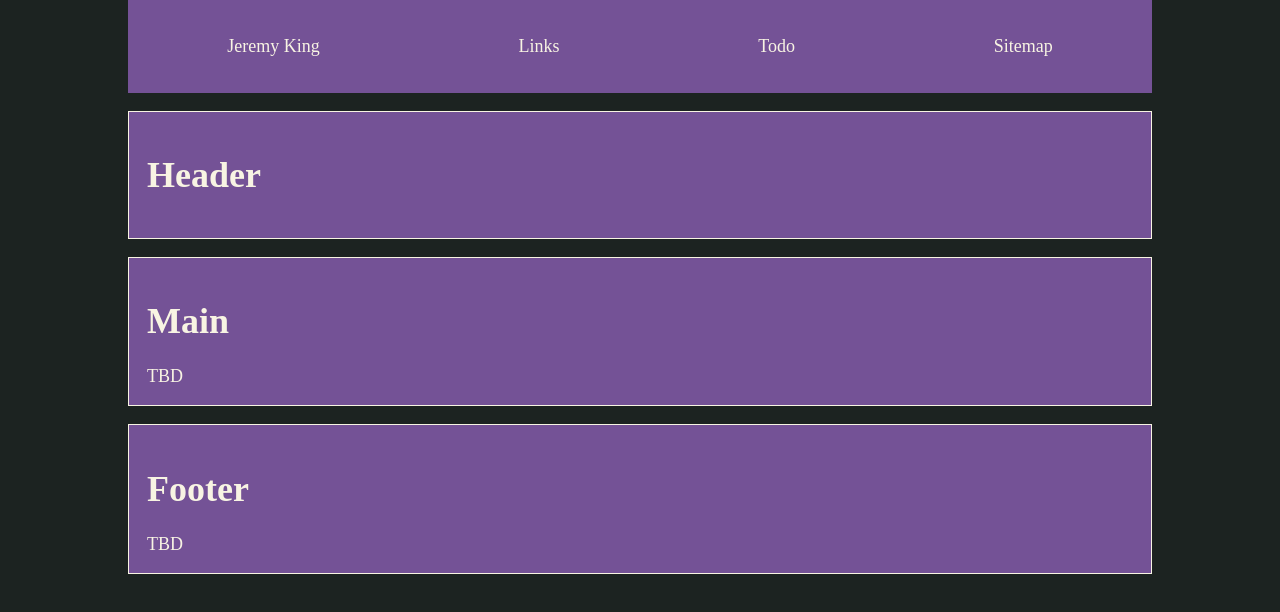
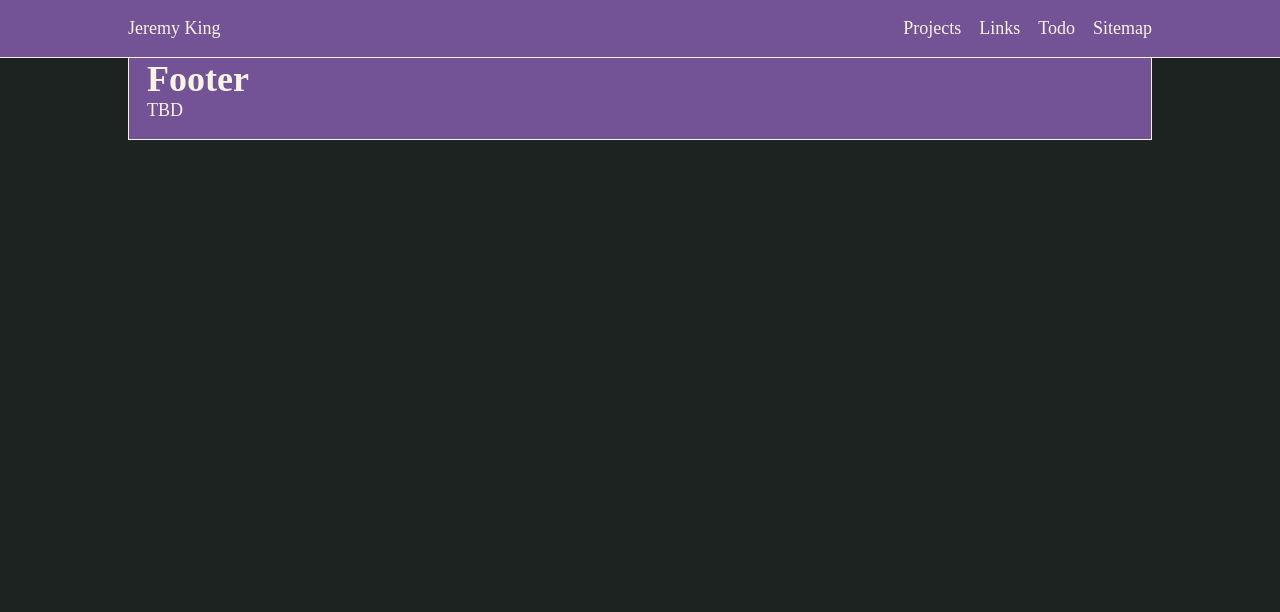
Before and after one commit to codazendev/jgking.dev, an Eleventy site: page content/index.html in a window 1280 px wide. Built offline with nearby package versions, Linux system fonts and the light colour scheme; Eleventy itself is replaced by a stand-in of ours; files that its build step writes are made by us from their sources; a web font is replaced by a local one.

Commit message:
improve nav styling and layout

```diff
--- a/content/_includes/base.njk
+++ b/content/_includes/base.html
@@ -10,20 +10,21 @@
     </head>
     <body>
         <nav>
-            <a href="/">Jeremy King</a>
-            <a href="/links/">Links</a>
-            <a href="/todo/">Todo</a>
-            <a href="/sitemap/">Sitemap</a>
+            <div class="inner">
+                <a class="logo" href="#">
+                    Jeremy
+                    <span>King</span>
+                </a>
+                <div class="links">
+                    <a href="/projects/">Projects</a>
+                    <a href="/links/">Links</a>
+                    <a href="/todo/">Todo</a>
+                    <a href="/sitemap/">Sitemap</a>
+                </div>
+            </div>
         </nav>
 
-        <header class="box">
-            <h1>Header</h1>
-        </header>
-
-        <main class="box">
-            <h1>Main</h1>
-            {{ content | safe }}
-        </main>
+        {{ content | safe }}
 
         <footer class="box">
         <h1>Footer</h1>
--- a/css/base.css
+++ b/css/base.css
@@ -1,3 +1,4 @@
+/* --- Fonts --- */
 @font-face {
     font-family: AdwaitaMono;
     src: url(./fonts/AdwaitaMono-Regular.ttf);
@@ -26,12 +27,17 @@
     font-style: italic;
 }
 
+/* --- Base Overrides --- */
 *, *::before, *::after {
+    margin: 0;
+    padding: 0;
     box-sizing: border-box;
 }
 
 :root {
     min-height: 100%;
+
+    /* Site Colors */
     --dark: oklch(0.248 0.011 176.243);
     --light: oklch(0.966 0.023 95.96);
     --content: oklch(0.504 0.11 305.869);
@@ -49,11 +55,37 @@ body {
     background: var(--dark);
 }
 
+/* --- Navigation --- */
 nav {
+    position: fixed;
+    top: 0;
+    left: 0;
+    right: 0;
+    z-index: 100;
+    padding: 1rem 0;
+    background: var(--content);
+    border-bottom: 1px solid var(--light);
+}
+
+nav .inner {
+    max-width: 1024px;
+    margin: auto;
     display: flex;
-    justify-content: space-around;
-    padding: 2rem 0;
-    background-color: var(--content);
+    align-items: center;
+    justify-content: space-between;
+}
+
+.logo {
+
+}
+
+.links {
+    display: flex;
+    gap: 1rem;
+}
+
+.active {
+
 }
 
 .box {
```
Also changed, not shown: content/projects.html (added, +4 -0 lines).
